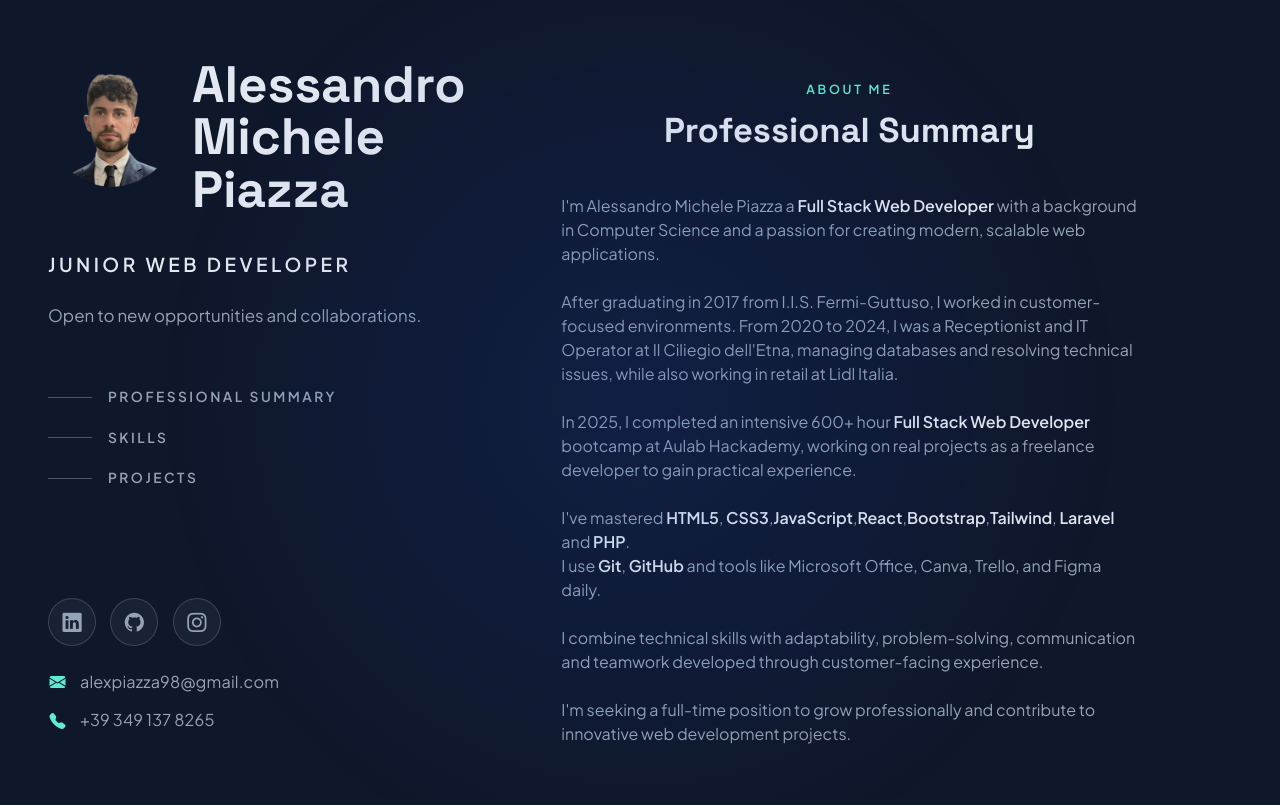
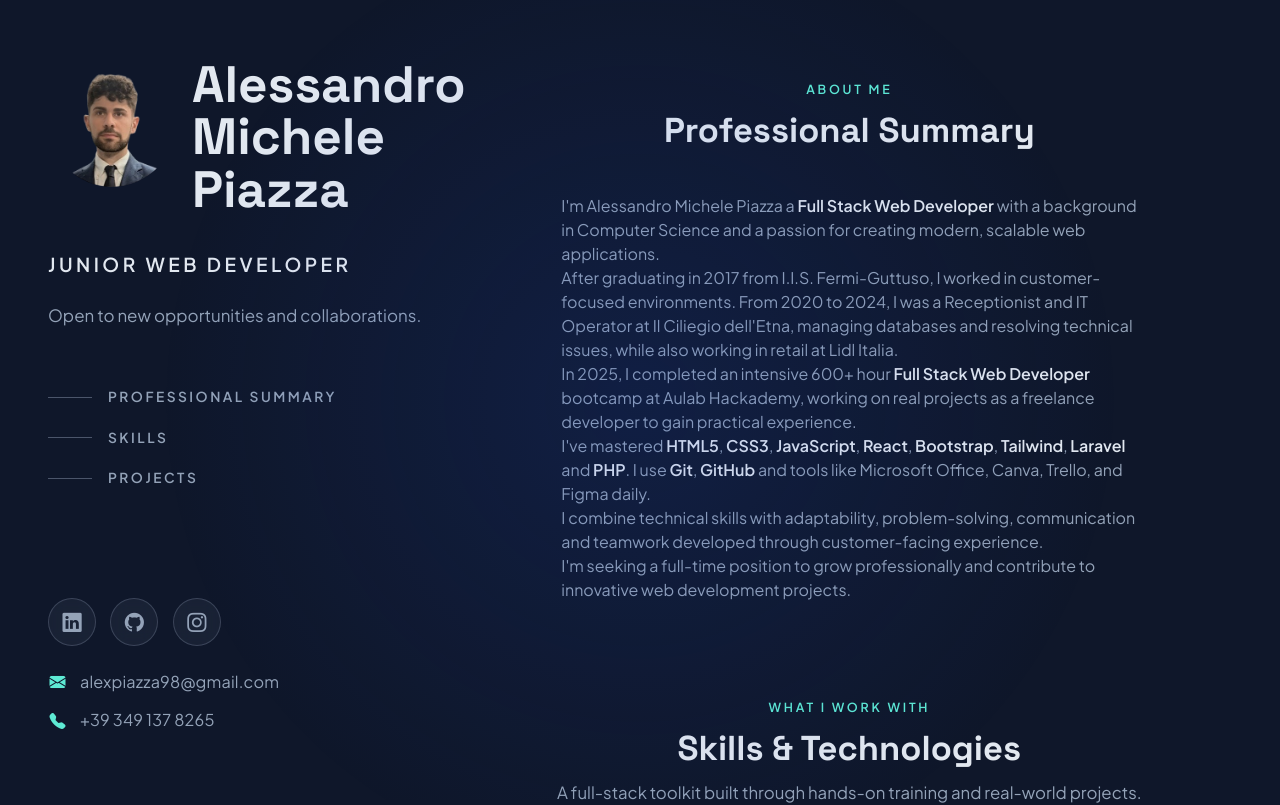
Before and after one commit to Alessandro-Michele-Piazza/Alessandro-Michele-Piazza.github.io, a React (Vite) app: page / in a window 1280 px wide. Shown: the top 805 px of the page. Built offline with nearby package versions, Linux system fonts and the light colour scheme.

Commit message:
aggiunto effetto aos alla prima section

```diff
--- a/src/views/Homepage.jsx
+++ b/src/views/Homepage.jsx
@@ -45,7 +45,12 @@ export default function Homepage() {
             <h2 className="homepage__summary-title">Professional Summary</h2>
           </div>
 
-          <p className="scitta_presentazione">
+          <p
+            className="scitta_presentazione"
+            data-aos="fade-up"
+            data-aos-duration="600"
+            data-aos-delay="100"
+          >
             I'm Alessandro Michele Piazza a
             <strong className="scritta-bianca">
               {" "}
@@ -53,15 +58,27 @@ export default function Homepage() {
             </strong>
             with a background in Computer Science and a passion for creating
             modern, scalable web applications.
-            <br />
-            <br />
+          </p>
+
+          <p
+            className="scitta_presentazione"
+            data-aos="fade-up"
+            data-aos-duration="600"
+            data-aos-delay="200"
+          >
             After graduating in 2017 from I.I.S. Fermi-Guttuso, I worked in
             customer-focused environments. From 2020 to 2024, I was a
             Receptionist and IT Operator at Il Ciliegio dell'Etna, managing
             databases and resolving technical issues, while also working in
             retail at Lidl Italia.
-            <br />
-            <br />
+          </p>
+
+          <p
+            className="scitta_presentazione"
+            data-aos="fade-up"
+            data-aos-duration="600"
+            data-aos-delay="300"
+          >
             In 2025, I completed an intensive 600+ hour
             <strong className="scritta-bianca">
               {" "}
@@ -69,27 +86,44 @@ export default function Homepage() {
             </strong>
             bootcamp at Aulab Hackademy, working on real projects as a freelance
             developer to gain practical experience.
-            <br />
-            <br />
-            I've mastered <strong className="scritta-bianca">
-              HTML5
-            </strong>, <strong className="scritta-bianca">CSS3</strong>,
-            <strong className="scritta-bianca">JavaScript</strong>,
-            <strong className="scritta-bianca">React</strong>,
-            <strong className="scritta-bianca">Bootstrap</strong>,
-            <strong className="scritta-bianca">Tailwind</strong>,
-            <strong className="scritta-bianca"> Laravel</strong> and
-            <strong className="scritta-bianca"> PHP</strong>.<br /> I use
-            <strong className="scritta-bianca"> Git</strong>,
-            <strong className="scritta-bianca"> GitHub</strong> and tools like
+          </p>
+
+          <p
+            className="scitta_presentazione"
+            data-aos="fade-up"
+            data-aos-duration="600"
+            data-aos-delay="400"
+          >
+            I've mastered <strong className="scritta-bianca">HTML5</strong>,{" "}
+            <strong className="scritta-bianca">CSS3</strong>,{" "}
+            <strong className="scritta-bianca">JavaScript</strong>,{" "}
+            <strong className="scritta-bianca">React</strong>,{" "}
+            <strong className="scritta-bianca">Bootstrap</strong>,{" "}
+            <strong className="scritta-bianca">Tailwind</strong>,{" "}
+            <strong className="scritta-bianca">Laravel</strong> and{" "}
+            <strong className="scritta-bianca">PHP</strong>. I use{" "}
+            <strong className="scritta-bianca">Git</strong>,{" "}
+            <strong className="scritta-bianca">GitHub</strong> and tools like
             Microsoft Office, Canva, Trello, and Figma daily.
-            <br />
-            <br />
+          </p>
+
+          <p
+            className="scitta_presentazione"
+            data-aos="fade-up"
+            data-aos-duration="600"
+            data-aos-delay="500"
+          >
             I combine technical skills with adaptability, problem-solving,
             communication and teamwork developed through customer-facing
             experience.
-            <br />
-            <br />
+          </p>
+
+          <p
+            className="scitta_presentazione"
+            data-aos="fade-up"
+            data-aos-duration="600"
+            data-aos-delay="600"
+          >
             I'm seeking a full-time position to grow professionally and
             contribute to innovative web development projects.
           </p>
@@ -201,14 +235,16 @@ export default function Homepage() {
 
             <ul className="skill-list">
               <li className="skill-list__item">
-                <MdAutorenew className="soft-skill-icon" /> <span>Adaptability</span>
+                <MdAutorenew className="soft-skill-icon" />{" "}
+                <span>Adaptability</span>
               </li>
               <li className="skill-list__item">
                 <MdLightbulb className="soft-skill-icon" />{" "}
                 <span>Problem Solving</span>
               </li>
               <li className="skill-list__item">
-                <MdChat className="soft-skill-icon" /> <span>Communication</span>
+                <MdChat className="soft-skill-icon" />{" "}
+                <span>Communication</span>
               </li>
               <li className="skill-list__item">
                 <MdGroups className="soft-skill-icon" /> <span>Teamwork</span>
@@ -218,7 +254,8 @@ export default function Homepage() {
                 <span>Italian — Native</span>
               </li>
               <li className="skill-list__item">
-                <MdTranslate className="soft-skill-icon" /> <span>English — B1</span>
+                <MdTranslate className="soft-skill-icon" />{" "}
+                <span>English — B1</span>
               </li>
             </ul>
           </div>
```
